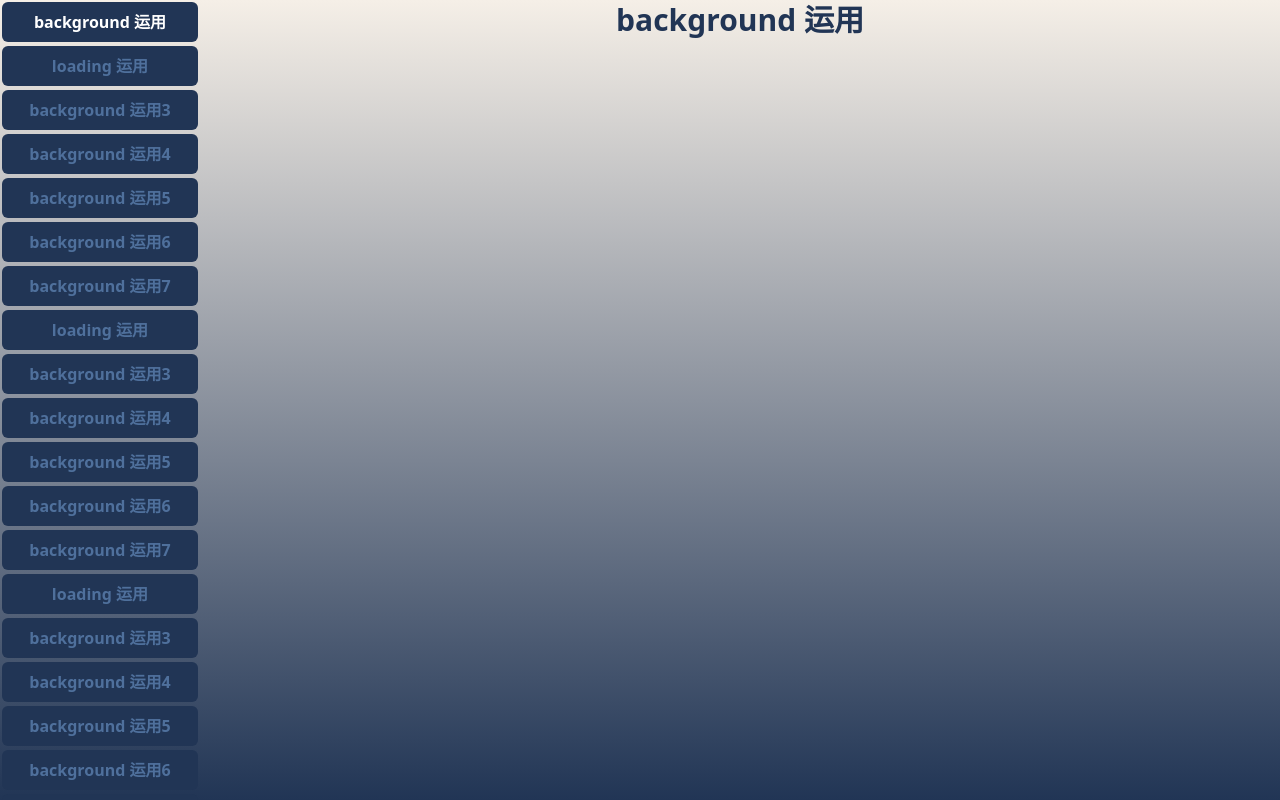
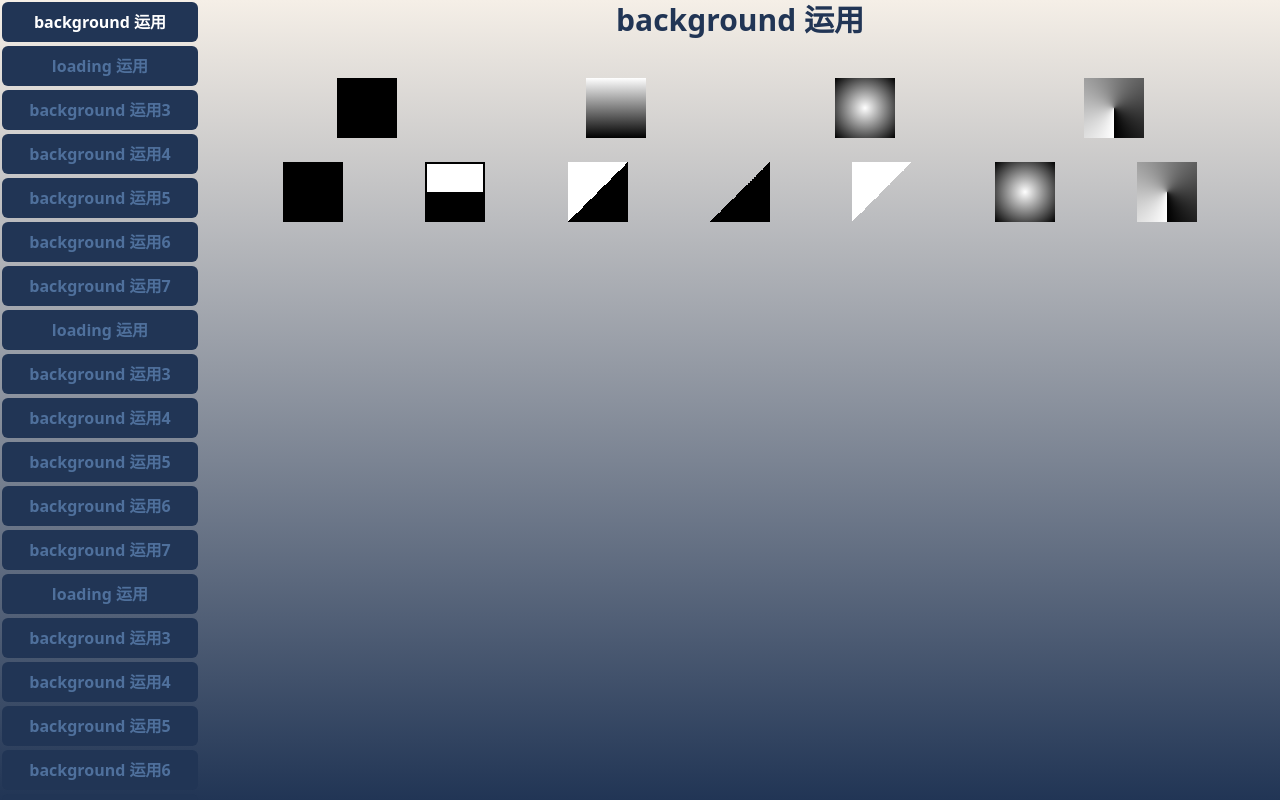
Before and after one commit to XyanZhang/nextjs-css-example, a Next.js app: page /background in a window 1280 px wide. Built offline with nearby package versions, Linux system fonts and the light colour scheme.

Commit message:
feat: tailwind gradient使用

```diff
--- /dev/null
+++ b/src/app/(items)/background/index.module.css
@@ -0,0 +1,8 @@
+.base {
+  display: flex;
+  justify-content: space-around;
+}
+.base li{
+  width: 60px;
+  height: 60px;
+}
--- a/src/app/(items)/background/page.tsx
+++ b/src/app/(items)/background/page.tsx
@@ -1,11 +1,28 @@
 import { Metadata } from "next"
 import { navList } from "@/config/nav.config"
-
+import styles from './index.module.css'
 let currentNav = navList[0];
 export default function BackgroundCSS(props:any) {
   return (
-    <div className="background">
-
+    <div className="background p-10">
+      <ul className={styles.base}>
+        <li className="bg-[black]"></li>
+        <li className="bg-gradient-to-b from-white to-black"></li>
+        <li className="bg-gradient-radial from-white to-black"></li>
+        <li className="bg-gradient-conic from-white to-black"></li>
+      </ul>
+      <br />
+      <ul className={styles.base}>
+        <li className="bg-[black]"></li>
+        {/* border: 2px solid #000; background: linear-gradient(#fff 0%, #fff 50%, #f00 50%, #f00 100%); */}
+        {/* https://tailwindcss.com/docs/gradient-color-stops */}
+        <li className="border-2 border-black bg-gradient-to-b from-white from-50%  to-black to-50%"></li>
+        <li className="border-black bg-gradient-to-br from-white from-50%  to-black to-50%"></li>
+        <li className="border-black bg-gradient-to-br from-transparent from-50%  to-black to-50%"></li>
+        <li className="border-black bg-gradient-to-br from-white from-50%  to-transparent to-50%"></li>
+        <li className="bg-gradient-radial from-white to-black"></li>
+        <li className="bg-gradient-conic from-white to-black"></li>
+      </ul>
     </div>
   )
 }
```
Also changed, not shown: note/tailwind.use.md (+8 -0 lines).
